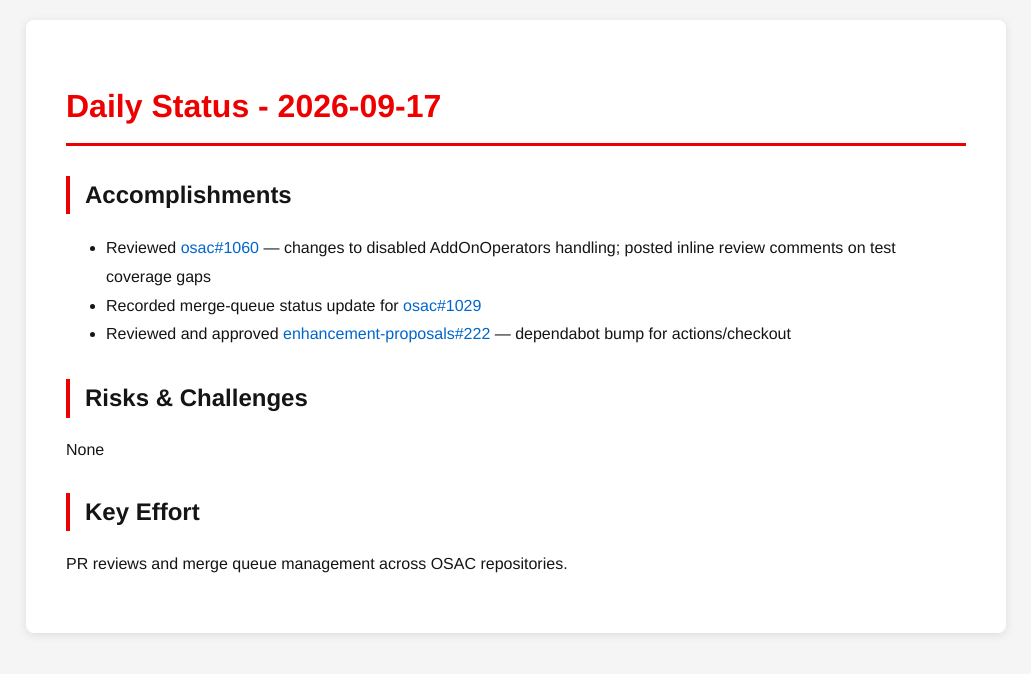
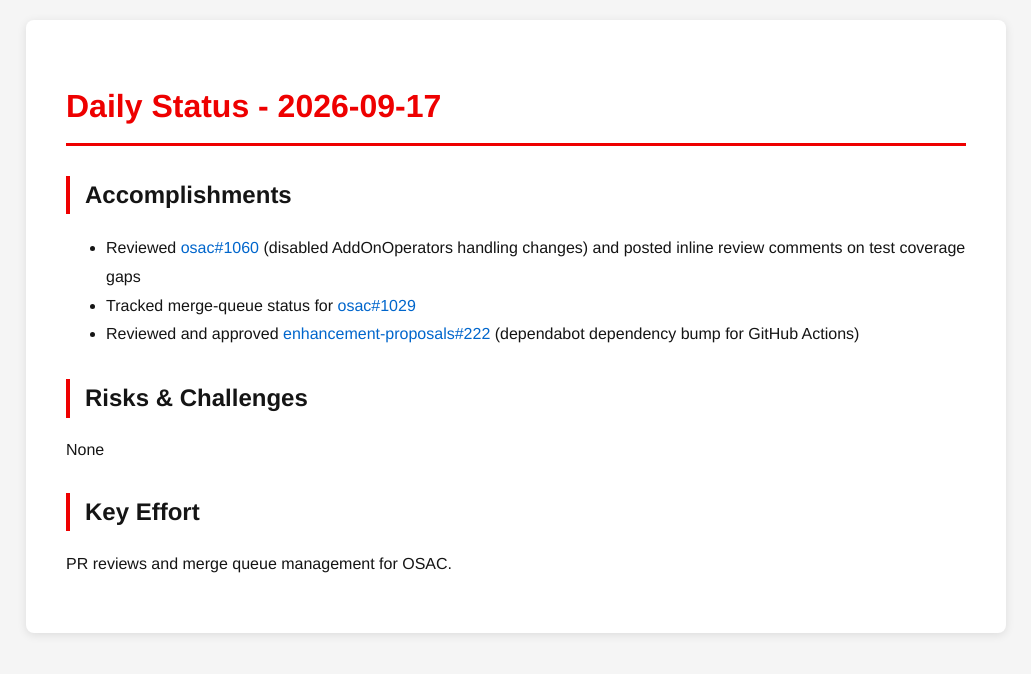
Before and after one commit to tzvatot/daily-status, a Jekyll site: the page built from 2026-09-17.md, in a window 1280 px wide. Shown: the top 674 px of the page, without its empty margins (124-1155 px from the left). Built offline with Jekyll 4.4.1, drawn with Linux system fonts in a browser that asks for light colours.

Commit message:
Daily status update - 2026-09-17

```diff
--- a/2026-09-17.md
+++ b/2026-09-17.md
@@ -7,12 +7,12 @@
 # Daily Status - 2026-09-17
 
 ## Accomplishments
-- Reviewed [osac#1060](https://github.com/osac-project/osac/pull/1060) — changes to disabled AddOnOperators handling; posted inline review comments on test coverage gaps
-- Recorded merge-queue status update for [osac#1029](https://github.com/osac-project/osac/pull/1029)
-- Reviewed and approved [enhancement-proposals#222](https://github.com/osac-project/enhancement-proposals/pull/222) — dependabot bump for actions/checkout
+- Reviewed [osac#1060](https://github.com/osac-project/osac/pull/1060) (disabled AddOnOperators handling changes) and posted inline review comments on test coverage gaps
+- Tracked merge-queue status for [osac#1029](https://github.com/osac-project/osac/pull/1029)
+- Reviewed and approved [enhancement-proposals#222](https://github.com/osac-project/enhancement-proposals/pull/222) (dependabot dependency bump for GitHub Actions)
 
 ## Risks & Challenges
 None
 
 ## Key Effort
-PR reviews and merge queue management across OSAC repositories.
+PR reviews and merge queue management for OSAC.
```
